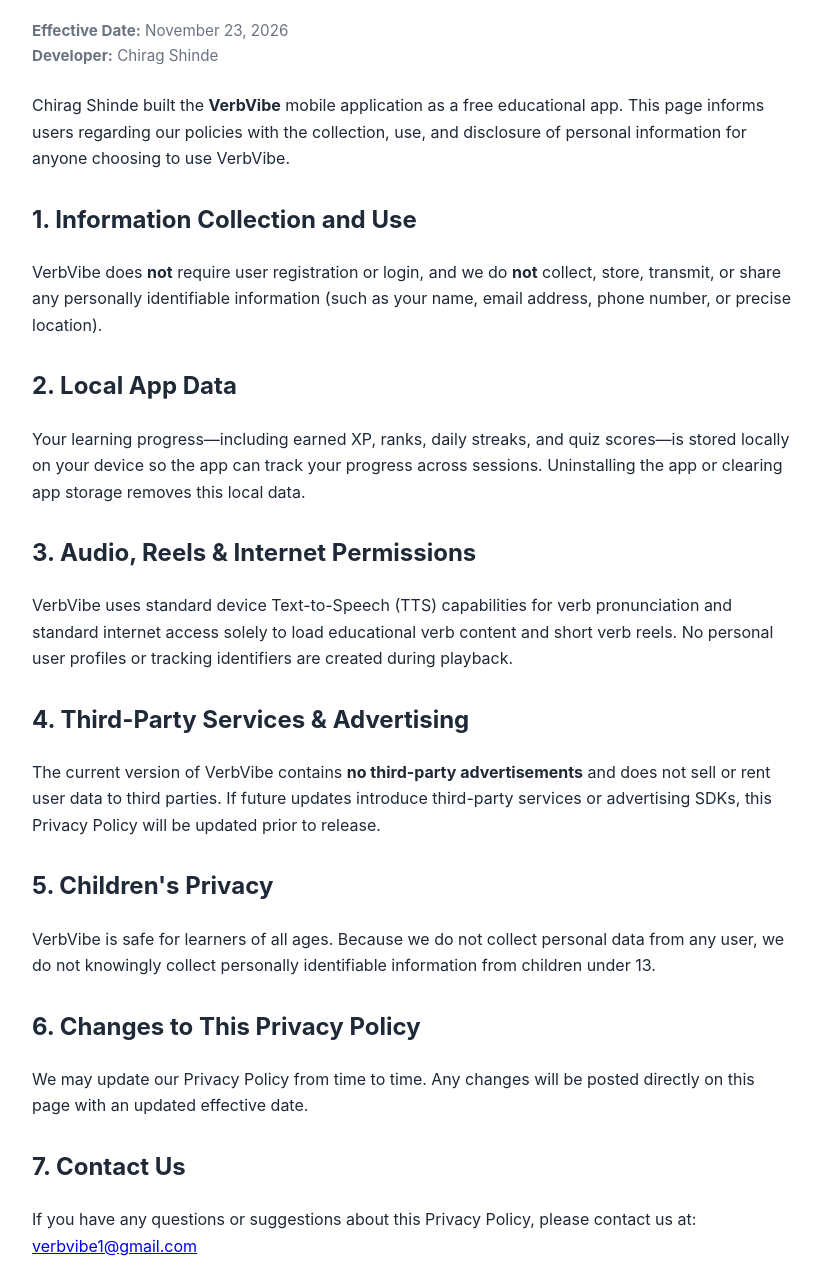
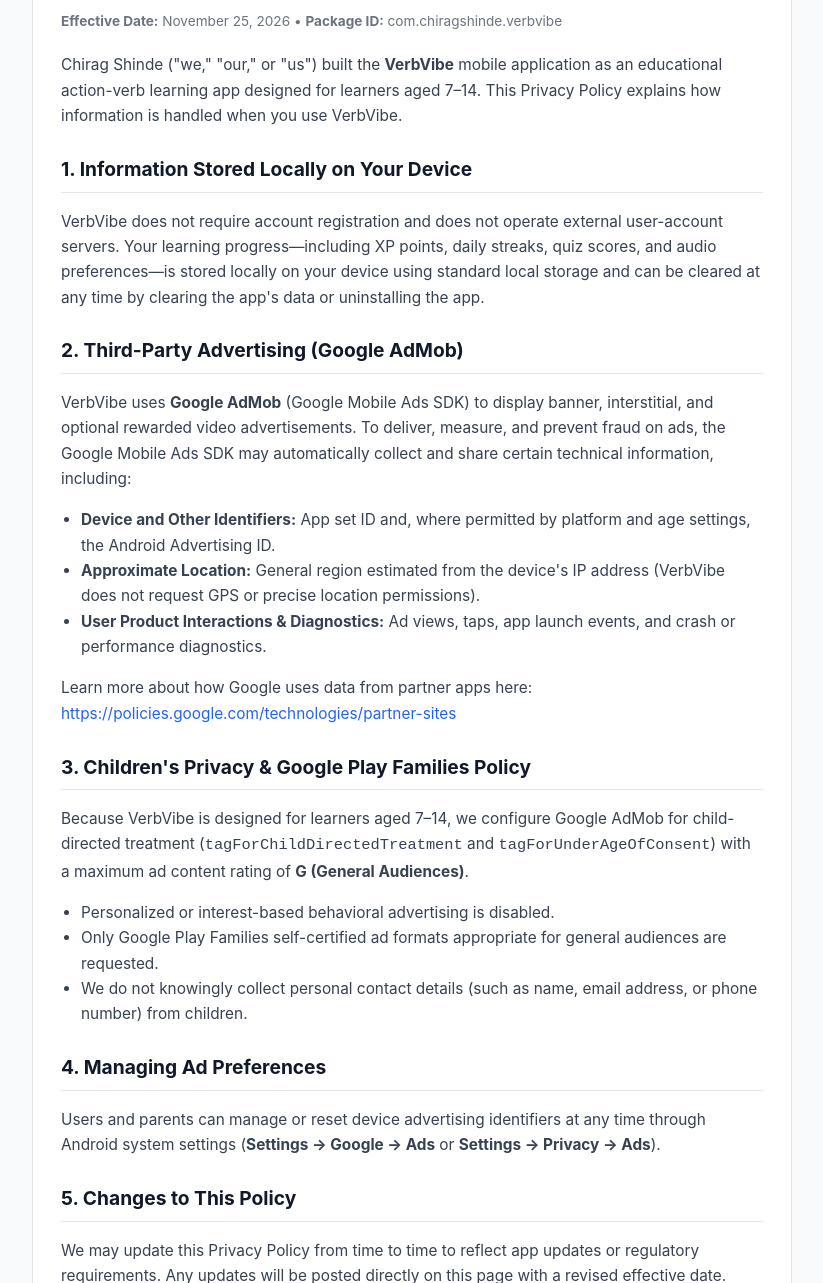
Before and after one commit to Chiragtheanalyst/verbvibe-privacy, a plain HTML site: page index.html in a window 1280 px wide. Shown: the part 108-1391 px from the top of the page, without its empty margins (228-1051 px from the left). Drawn offline with Linux system fonts and the light colour scheme.

Commit message:
Update index.html

```diff
--- a/index.html
+++ b/index.html
@@ -3,39 +3,87 @@
 <head>
   <meta charset="UTF-8" />
   <meta name="viewport" content="width=device-width, initial-scale=1.0" />
-  <title>Privacy Policy - VerbVibe</title>
+  <title>Privacy Policy — VerbVibe</title>
   <style>
-    body { font-family: -apple-system, BlinkMacSystemFont, "Segoe UI", Roboto, sans-serif; line-height: 1.65; color: #1f2937; max-width: 760px; margin: 40px auto; padding: 0 20px; }
-    h1 { color: #111827; border-bottom: 2px solid #e5e7eb; padding-bottom: 10px; }
-    h2 { color: #1f2937; margin-top: 28px; }
-    .meta { color: #6b7280; font-size: 0.95rem; margin-bottom: 24px; }
+    body {
+      font-family: -apple-system, BlinkMacSystemFont, "Segoe UI", Roboto, sans-serif;
+      line-height: 1.65;
+      color: #1f2937;
+      max-width: 760px;
+      margin: 0 auto;
+      padding: 24px 18px 48px;
+      background-color: #f9fafb;
+    }
+    .card {
+      background: #ffffff;
+      border: 1px solid #e5e7eb;
+      border-radius: 12px;
+      padding: 28px;
+    }
+    h1 { font-size: 1.75rem; margin-top: 0; color: #111827; }
+    h2 { font-size: 1.2rem; margin-top: 1.6rem; color: #111827; border-bottom: 1px solid #e5e7eb; padding-bottom: 6px; }
+    p, li { font-size: 0.96rem; color: #374151; }
+    ul { padding-left: 20px; }
+    a { color: #2563eb; text-decoration: none; }
+    a:hover { text-decoration: underline; }
+    .meta { font-size: 0.85rem; color: #6b7280; margin-bottom: 20px; }
   </style>
 </head>
 <body>
-  <h1>Privacy Policy for VerbVibe</h1>
-  <p class="meta"><strong>Effective Date:</strong> November 23, 2026<br><strong>Developer:</strong> Chirag Shinde</p>
+  <div class="card">
+    <h1>Privacy Policy for VerbVibe</h1>
+    <p class="meta"><strong>Effective Date:</strong> November 25, 2026 &bull; <strong>Package ID:</strong> com.chiragshinde.verbvibe</p>
 
-  <p>Chirag Shinde built the <strong>VerbVibe</strong> mobile application as a free educational app. This page informs users regarding our policies with the collection, use, and disclosure of personal information for anyone choosing to use VerbVibe.</p>
+    <p>
+      Chirag Shinde ("we," "our," or "us") built the <strong>VerbVibe</strong> mobile application as an educational action-verb learning app designed for learners aged 7–14. This Privacy Policy explains how information is handled when you use VerbVibe.
+    </p>
 
-  <h2>1. Information Collection and Use</h2>
-  <p>VerbVibe does <strong>not</strong> require user registration or login, and we do <strong>not</strong> collect, store, transmit, or share any personally identifiable information (such as your name, email address, phone number, or precise location).</p>
+    <h2>1. Information Stored Locally on Your Device</h2>
+    <p>
+      VerbVibe does not require account registration and does not operate external user-account servers. Your learning progress—including XP points, daily streaks, quiz scores, and audio preferences—is stored locally on your device using standard local storage and can be cleared at any time by clearing the app's data or uninstalling the app.
+    </p>
 
-  <h2>2. Local App Data</h2>
-  <p>Your learning progress—including earned XP, ranks, daily streaks, and quiz scores—is stored locally on your device so the app can track your progress across sessions. Uninstalling the app or clearing app storage removes this local data.</p>
+    <h2>2. Third-Party Advertising (Google AdMob)</h2>
+    <p>
+      VerbVibe uses <strong>Google AdMob</strong> (Google Mobile Ads SDK) to display banner, interstitial, and optional rewarded video advertisements. To deliver, measure, and prevent fraud on ads, the Google Mobile Ads SDK may automatically collect and share certain technical information, including:
+    </p>
+    <ul>
+      <li><strong>Device and Other Identifiers:</strong> App set ID and, where permitted by platform and age settings, the Android Advertising ID.</li>
+      <li><strong>Approximate Location:</strong> General region estimated from the device's IP address (VerbVibe does not request GPS or precise location permissions).</li>
+      <li><strong>User Product Interactions &amp; Diagnostics:</strong> Ad views, taps, app launch events, and crash or performance diagnostics.</li>
+    </ul>
+    <p>
+      Learn more about how Google uses data from partner apps here:
+      <a href="https://policies.google.com/technologies/partner-sites" target="_blank" rel="noopener noreferrer">
+        https://policies.google.com/technologies/partner-sites
+      </a>
+    </p>
 
-  <h2>3. Audio, Reels &amp; Internet Permissions</h2>
-  <p>VerbVibe uses standard device Text-to-Speech (TTS) capabilities for verb pronunciation and standard internet access solely to load educational verb content and short verb reels. No personal user profiles or tracking identifiers are created during playback.</p>
+    <h2>3. Children's Privacy &amp; Google Play Families Policy</h2>
+    <p>
+      Because VerbVibe is designed for learners aged 7–14, we configure Google AdMob for child-directed treatment (<code>tagForChildDirectedTreatment</code> and <code>tagForUnderAgeOfConsent</code>) with a maximum ad content rating of <strong>G (General Audiences)</strong>.
+    </p>
+    <ul>
+      <li>Personalized or interest-based behavioral advertising is disabled.</li>
+      <li>Only Google Play Families self-certified ad formats appropriate for general audiences are requested.</li>
+      <li>We do not knowingly collect personal contact details (such as name, email address, or phone number) from children.</li>
+    </ul>
 
-  <h2>4. Third-Party Services &amp; Advertising</h2>
-  <p>The current version of VerbVibe contains <strong>no third-party advertisements</strong> and does not sell or rent user data to third parties. If future updates introduce third-party services or advertising SDKs, this Privacy Policy will be updated prior to release.</p>
+    <h2>4. Managing Ad Preferences</h2>
+    <p>
+      Users and parents can manage or reset device advertising identifiers at any time through Android system settings (<strong>Settings &rarr; Google &rarr; Ads</strong> or <strong>Settings &rarr; Privacy &rarr; Ads</strong>).
+    </p>
 
-  <h2>5. Children's Privacy</h2>
-  <p>VerbVibe is safe for learners of all ages. Because we do not collect personal data from any user, we do not knowingly collect personally identifiable information from children under 13.</p>
+    <h2>5. Changes to This Policy</h2>
+    <p>
+      We may update this Privacy Policy from time to time to reflect app updates or regulatory requirements. Any updates will be posted directly on this page with a revised effective date.
+    </p>
 
-  <h2>6. Changes to This Privacy Policy</h2>
-  <p>We may update our Privacy Policy from time to time. Any changes will be posted directly on this page with an updated effective date.</p>
-
-  <h2>7. Contact Us</h2>
-  <p>If you have any questions or suggestions about this Privacy Policy, please contact us at: <a href="mailto:verbvibe1@gmail.com">verbvibe1@gmail.com</a></p>
+    <h2>6. Contact Us</h2>
+    <p>
+      If you have questions about this Privacy Policy or VerbVibe's privacy practices, contact the developer via the support email listed on our Google Play Store listing or through our GitHub repository at
+      <a href="https://github.com/Chiragtheanalyst/verbvibe-privacy" target="_blank" rel="noopener noreferrer">github.com/Chiragtheanalyst/verbvibe-privacy</a>.
+    </p>
+  </div>
 </body>
 </html>
```
